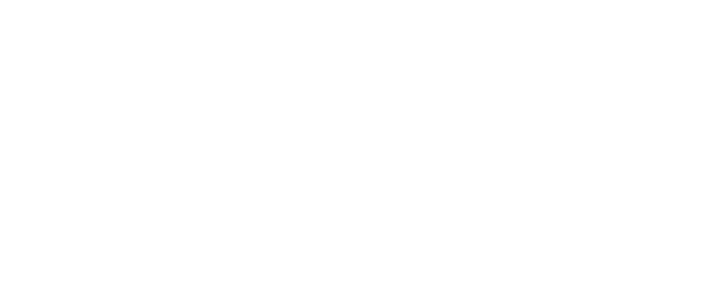
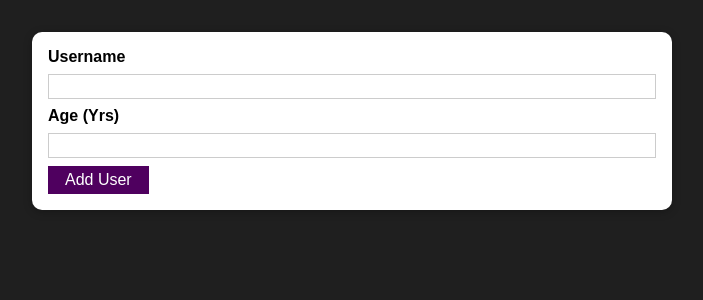
Before and after one commit to saurabh-damde/react-course, a React (Create React App) app: page / in a window 1280 px wide. Shown: the top 300 px of the page, without its empty margins (288-991 px from the left). Built offline with nearby package versions, Linux system fonts and the light colour scheme.

Commit message:
Work on AddUser Functionality

```diff
--- a/src/App.js
+++ b/src/App.js
@@ -3,7 +3,12 @@
 import UsersList from "./components/user/UsersList";
 
 function App() {
-  return <div></div>;
+  return (
+    <div>
+      <AddUser />
+      <UsersList />
+    </div>
+  );
 }
 
 export default App;
--- a/src/components/ui/Button.js
+++ b/src/components/ui/Button.js
@@ -1,7 +1,15 @@
 import style from "./Button.module.css";
 
-const Button = () => {
-  return;
+const Button = (props) => {
+  return (
+    <button
+      className={style.button}
+      type={props.type || "button"}
+      onClick={props.onClick}
+    >
+      {props.children}
+    </button>
+  );
 };
 
 export default Button;
--- a/src/components/ui/Card.js
+++ b/src/components/ui/Card.js
@@ -1,4 +1,8 @@
-const Card = () => {
-  return;
+import style from "./Card.module.css";
+
+const Card = (props) => {
+  return (
+    <div className={`${style.card} ${props.className}`}>{props.children}</div>
+  );
 };
 export default Card;
--- /dev/null
+++ b/src/components/ui/Card.module.css
@@ -0,0 +1,5 @@
+.card {
+  background: white;
+  box-shadow: 0 2px 8px rgba(0, 0, 0, 0.26);
+  border-radius: 10px;
+}
--- a/src/components/user/AddUser.js
+++ b/src/components/user/AddUser.js
@@ -1,7 +1,55 @@
+import React, { useState } from "react";
 import style from "./AddUser.module.css";
+import Card from "../ui/Card";
+import Button from "../ui/Button";
 
-const AddUser = () => {
-  return;
+const AddUser = (props) => {
+  const initial = {
+    username: "",
+    age: "",
+  };
+
+  const [userInput, setUserInput] = useState(initial);
+
+  const onChangeHandler = (input, value) => {
+    setUserInput((prev) => {
+      return { ...prev, [input]: value };
+    });
+  };
+
+  const addUserHandler = (event) => {
+    event.preventDefault();
+    if (
+      userInput.username.trim().length === 0 ||
+      userInput.age.trim().length === 0
+    ) {
+      return;
+    } else if (+userInput.age <= 0) {
+      return;
+    }
+    setUserInput(initial);
+  };
+  return (
+    <Card className={style.input}>
+      <form onSubmit={addUserHandler}>
+        <label htmlFor="username">Username</label>
+        <input
+          id="username"
+          type="text"
+          value={userInput.username}
+          onChange={(event) => onChangeHandler("username", event.target.value)}
+        />
+        <label htmlFor="age">Age (Yrs)</label>
+        <input
+          id="age"
+          type="number"
+          value={userInput.age}
+          onChange={(event) => onChangeHandler("age", event.target.value)}
+        />
+        <Button type="submit">Add User</Button>
+      </form>
+    </Card>
+  );
 };
 
 export default AddUser;
--- a/src/components/user/UsersList.js
+++ b/src/components/user/UsersList.js
@@ -1,4 +1,5 @@
 import style from "./UsersList.module.css";
+import Card from "../ui/Card";
 
 const UsersList = () => {
   return;
--- a/src/index.css
+++ b/src/index.css
@@ -1,13 +1,12 @@
+* {
+  box-sizing: border-box;
+}
+
+html {
+  font-family: sans-serif;
+  background: #1f1f1f;
+}
+
 body {
   margin: 0;
-  font-family: -apple-system, BlinkMacSystemFont, 'Segoe UI', 'Roboto', 'Oxygen',
-    'Ubuntu', 'Cantarell', 'Fira Sans', 'Droid Sans', 'Helvetica Neue',
-    sans-serif;
-  -webkit-font-smoothing: antialiased;
-  -moz-osx-font-smoothing: grayscale;
 }
-
-code {
-  font-family: source-code-pro, Menlo, Monaco, Consolas, 'Courier New',
-    monospace;
-}
```
